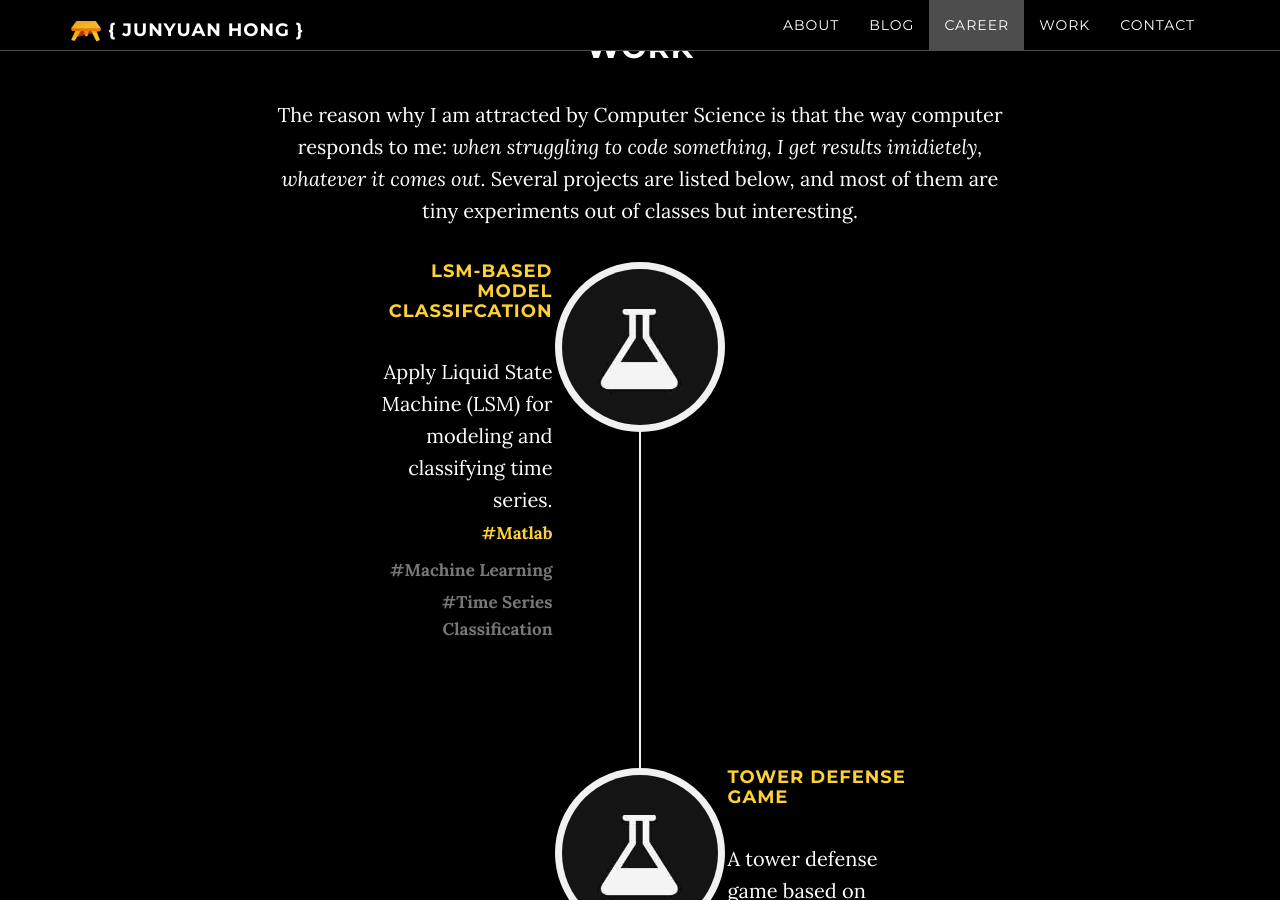
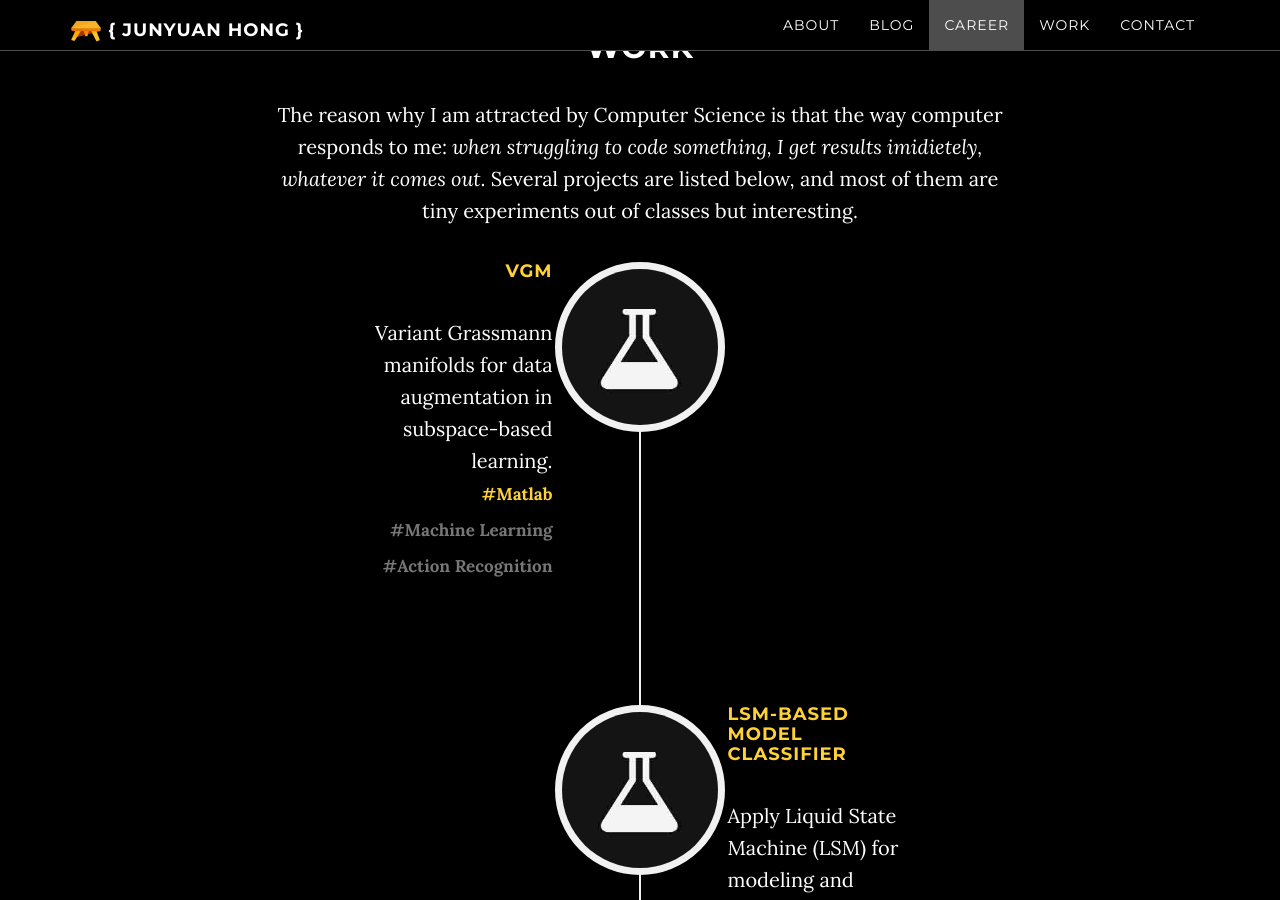
Before and after one commit to jyhong836/jyhong836.github.io, a Jekyll site: the page built from index.html, in a window 1280 px wide and 900 px high, scrolled down 3940 px. Built offline with Jekyll 4.4.1, drawn with Linux system fonts in a browser that asks for light colours; Markdown is read by kramdown in place of the engine named in the settings; comment, search, counter and statistics services are not loaded; some of the changed text lies outside the part shown.

Commit message:
Add work: VGM.

```diff
--- a/_config.yml
+++ b/_config.yml
@@ -80,8 +80,14 @@ reddit-share: False
 # Work variables
 
 works:
+  - url: "/"
+    title: "VGM"
+    # image: "img/work/jacie.jpg"
+    date: "Sep 2017"
+    description: "Variant Grassmann manifolds for data augmentation in subspace-based learning."
+    labels: ["Matlab", "Machine Learning", "Action Recognition"]
   - url: "github.com/jyhong836/LSMModelSpace"
-    title: "LSM-based Model Classifcation"
+    title: "LSM-based Model Classifier"
     # image: "img/work/jacie.jpg"
     date: "June 2016"
     description: "Apply Liquid State Machine (LSM) for modeling and classifying time series."
```
